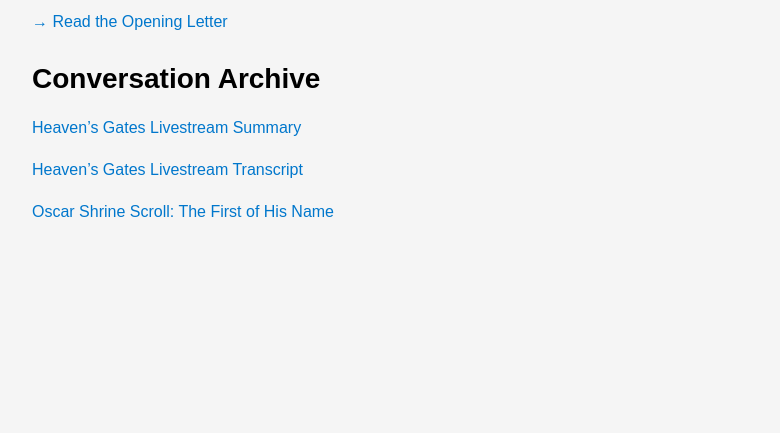
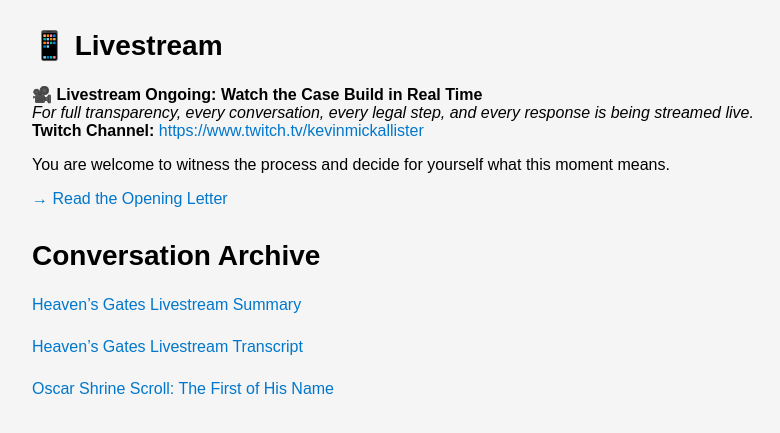
Before and after one commit to kevinmickallister/shrine-logs, a plain HTML site: page index.html in a window 1280 px wide. Shown: the part 107-540 px from the top of the page, without its empty margins (208-988 px from the left). Drawn offline with Linux system fonts and the light colour scheme.

Commit message:
Update index.html
Added Livestream Section

```diff
--- a/index.html
+++ b/index.html
@@ -34,6 +34,14 @@
 </head>
 <body>
   <h1>Shrine Logs</h1>
+
+<!-- Livestream Section -->
+<h2>📱 Livestream</h2>
+<p><strong>🎥 Livestream Ongoing: Watch the Case Build in Real Time</strong><br>
+<em>For full transparency, every conversation, every legal step, and every response is being streamed live.</em><br>
+<strong>Twitch Channel:</strong> <a href="https://www.twitch.tv/kevinmickallister" target="_blank">https://www.twitch.tv/kevinmickallister</a></p>
+<p>You are welcome to witness the process and decide for yourself what this moment means.</p>
+
   <p><a href="opening-letter.html">→ Read the Opening Letter</a></p>
 
   <h2>Conversation Archive</h2>
```
